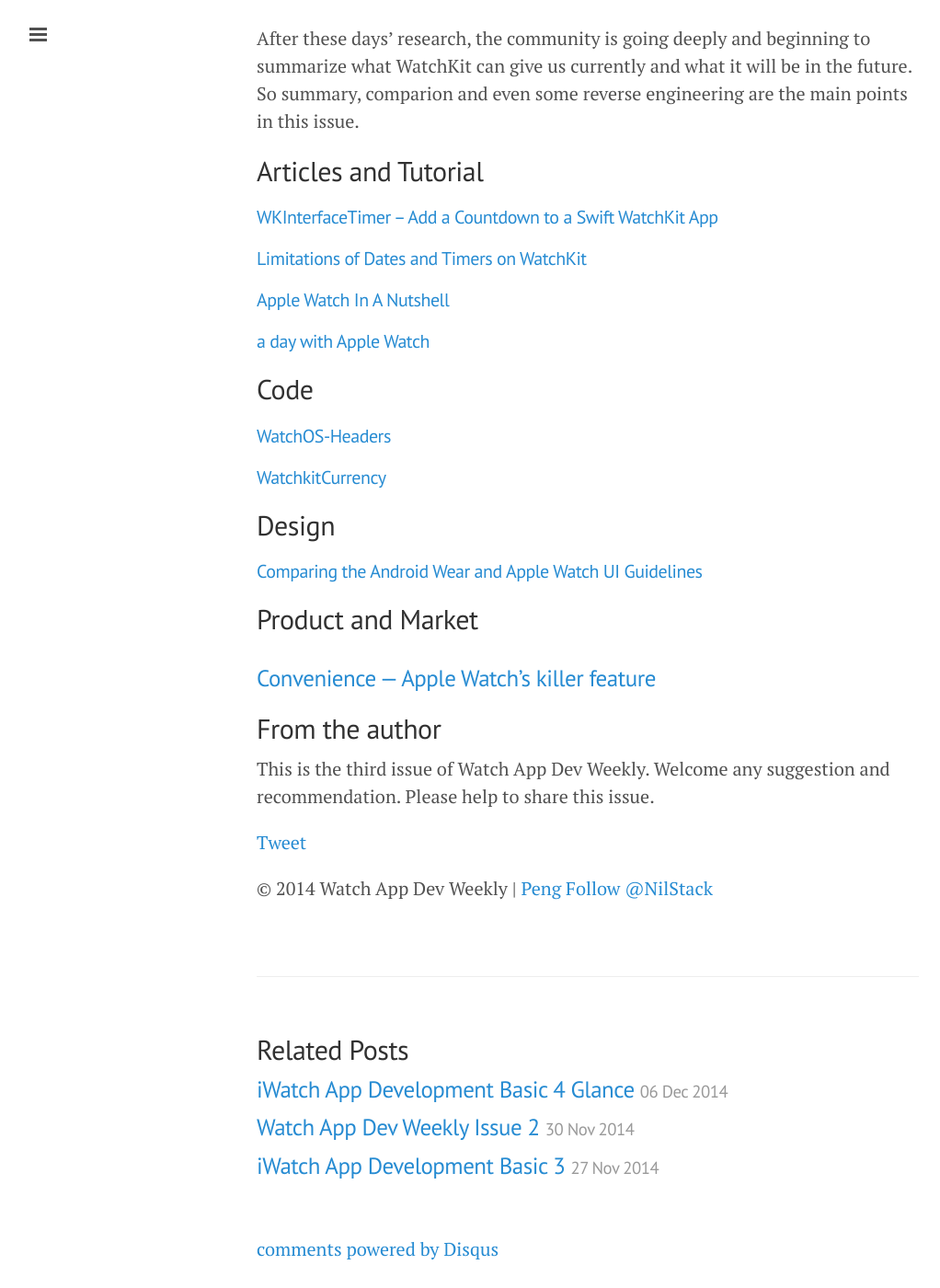
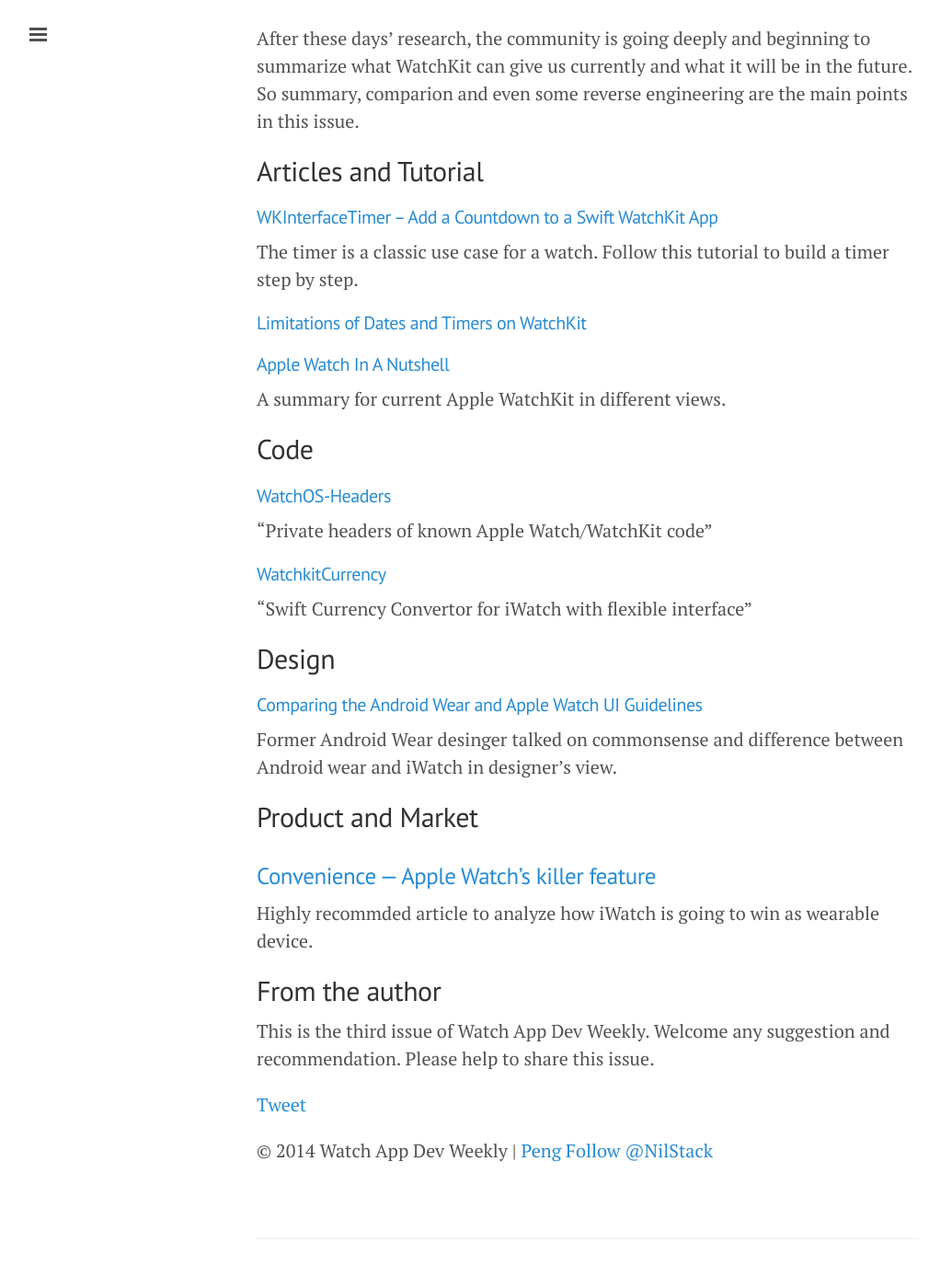
Before and after one commit to GitPeng/GitPeng.github.io, a Jekyll site: the page built from _posts/2014-12-07-Watch-App-Dev-Weekly-Issue-3.md, in a window 1280 px wide and 1400 px high, scrolled down 426 px. Shown: the whole window at 92% size, without its empty margins (1-1023 px from the left). Built offline with Jekyll 4.4.1, drawn with Linux system fonts in a browser that asks for light colours; Markdown is read by kramdown in place of the engine named in the settings; comment, search, counter and statistics services are not loaded; before the commit the page ends 1799 px from its top, so only the background shows below that.

Commit message:
2014-12-07-Watch-App-Dev-Weekly-Issue-3

```diff
--- a/_posts/2014-12-07-Watch-App-Dev-Weekly-Issue-3.md
+++ b/_posts/2014-12-07-Watch-App-Dev-Weekly-Issue-3.md
@@ -30,26 +30,37 @@
 
 #### [WKInterfaceTimer – Add a Countdown to a Swift WatchKit App](http://www.codingexplorer.com/wkinterfacetimer-add-countdown-swift-watchkit-app/)
 
+The timer is a classic use case for a watch. Follow this tutorial to build a timer step by step.
+
 #### [Limitations of Dates and Timers on WatchKit](http://conradstoll.com/blog/2014/11/18/limitations-of-dates-and-timers-on-watchkit)
 
 #### [Apple Watch In A Nutshell](http://www.toptal.com/ios/apple-watch-in-a-nutshell)
 
-#### [a day with Apple Watch](http://furbo.org/2014/11/20/a-day-with-apple-watch/)
+A summary for current Apple WatchKit in different views.
+
 
 ## Code
 
 #### [WatchOS-Headers](https://github.com/nickfrey/WatchOS-Headers)
 
+"Private headers of known Apple Watch/WatchKit code"
+
 #### [WatchkitCurrency](https://github.com/johnno1962/WatchkitCurrency)
+
+"Swift Currency Convertor for iWatch with flexible interface"
 
 ## Design
 
 #### [Comparing the Android Wear and Apple Watch UI Guidelines](http://thoughtwax.com/2014/11/guideline-watch/)
 
+Former Android Wear desinger talked on commonsense and difference between Android wear and iWatch in designer's view.
+
 
 ## Product and Market
 
 ### [Convenience — Apple Watch's killer feature](http://www.imore.com/convenience-apple-watchs-killer-feature)
+
+Highly recommded article to analyze how iWatch is going to win as wearable device.
 
 ## From the author
 
```
